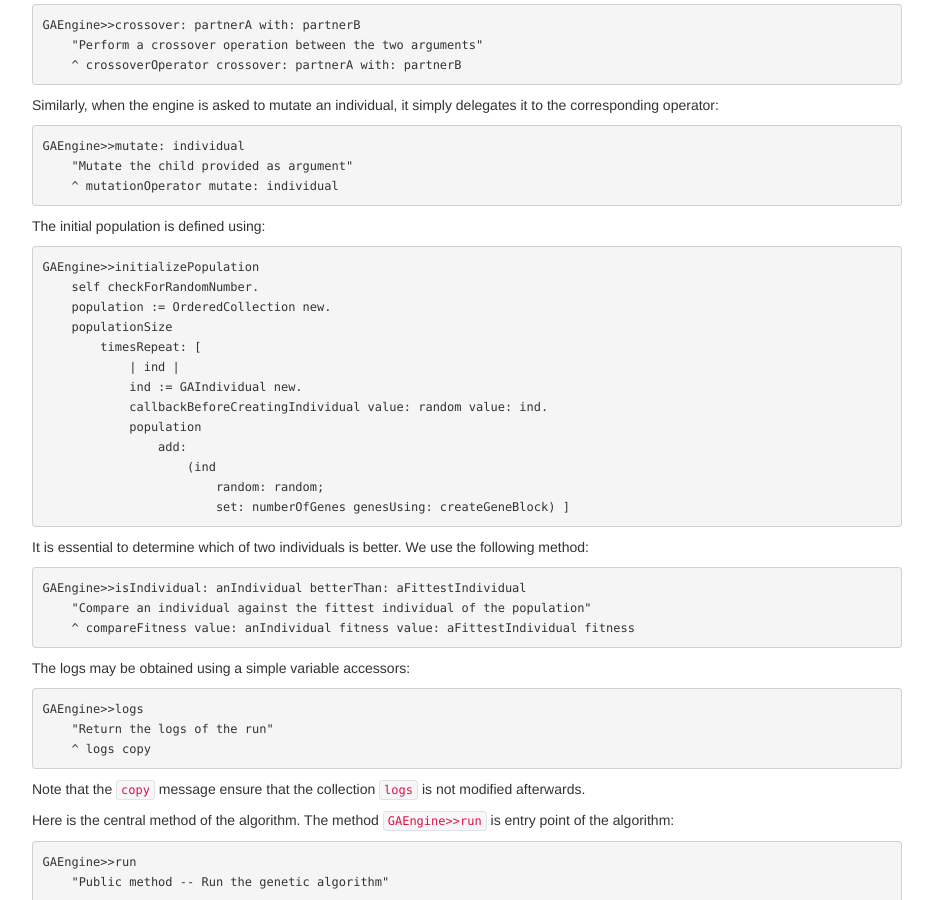
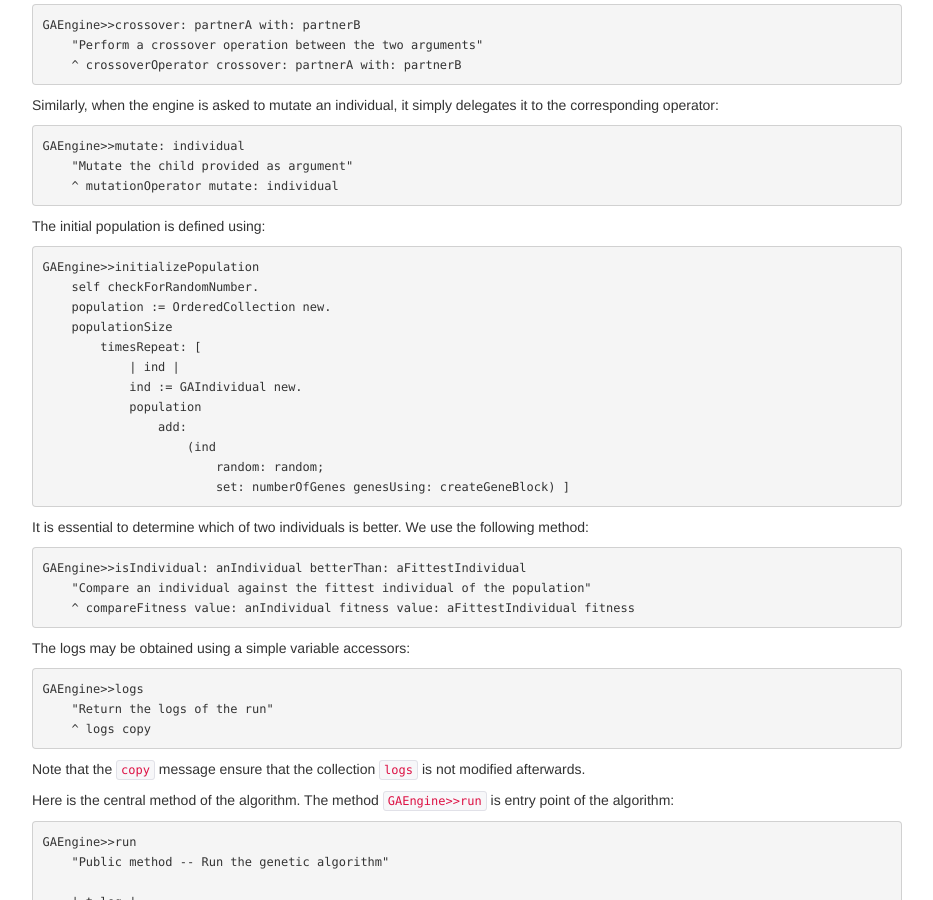
Before and after one commit to AgileArtificialIntelligence/AgileArtificialIntelligence.github.io, a Jekyll site: the page book/build/08-GeneticAlgorithm.html, which Jekyll copies as it is, in a window 1280 px wide and 900 px high, scrolled down 19207 px. Shown: the whole window, without its empty margins (323-1256 px from the left). Built offline with Jekyll 4.4.1, drawn with Linux system fonts in a browser that asks for light colours.

Commit message:
minor fix

```diff
--- a/book/build/08-GeneticAlgorithm.html
+++ b/book/build/08-GeneticAlgorithm.html
@@ -688,7 +688,6 @@ g</code></pre>
         timesRepeat: [
             | ind |
             ind := GAIndividual new.
-            callbackBeforeCreatingIndividual value: random value: ind.
             population
                 add:
                     (ind
```
